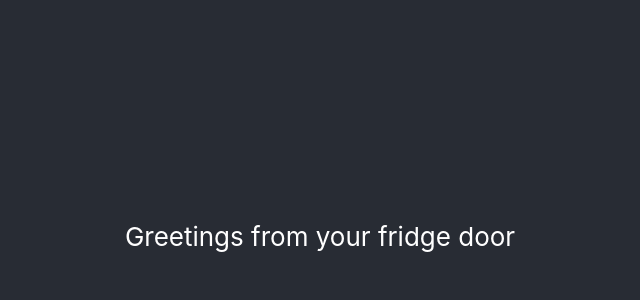
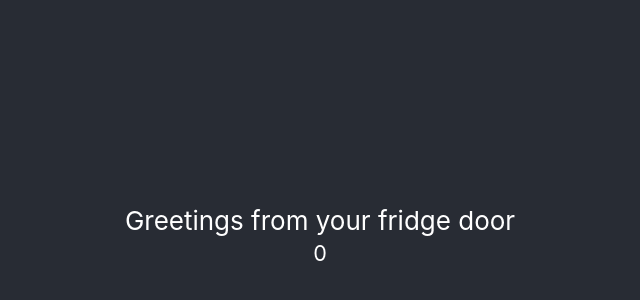
Before and after one commit to hoop33/fridge-door-web, a React (Create React App) app: page / in a window 1280 px wide. Shown: the part 164-464 px from the top of the page, without its empty margins (320-960 px from the left). Built offline with nearby package versions, Linux system fonts and the light colour scheme; no server answers.

Commit message:
feat: message display

```diff
--- a/src/App.css
+++ b/src/App.css
@@ -1,16 +1,5 @@
 .App {
   text-align: center;
-}
-
-.App-logo {
-  height: 40vmin;
-  pointer-events: none;
-}
-
-@media (prefers-reduced-motion: no-preference) {
-  .App-logo {
-    animation: App-logo-spin infinite 20s linear;
-  }
 }
 
 .App-header {
@@ -27,12 +16,3 @@
 .App-link {
   color: #61dafb;
 }
-
-@keyframes App-logo-spin {
-  from {
-    transform: rotate(0deg);
-  }
-  to {
-    transform: rotate(360deg);
-  }
-}
--- a/src/App.js
+++ b/src/App.js
@@ -1,9 +1,10 @@
 import React, { useEffect, useState } from "react";
+import "./Message";
 import "./App.css";
+import Message from "./Message";
 
 function App() {
-  const defaultMessage = "Greetings from your fridge door";
-  const [sinceID, setSinceID] = useState(0);
+  const defaultMessage = { id: 0, text:"Greetings from your fridge door" };
   const [currentMessage, setCurrentMessage] = useState(defaultMessage);
 
   useEffect(() => {
@@ -16,13 +17,12 @@ function App() {
 
   const updateMessage = async () => {
     const message = await getMessage();
-    setSinceID(message? message.id : 0);
-    setCurrentMessage(message? message.text: defaultMessage);
+    setCurrentMessage(message? message : defaultMessage);
   }
 
   const getMessage = async () => {
     const response = await fetch(
-      `http://127.0.0.1:8000/messages?count=1&since_id=${sinceID}`,
+      `/messages?count=1&since_id=${currentMessage.id}`,
       {
         mode: "cors",
       }
@@ -34,9 +34,7 @@ function App() {
   return (
     <div className="App">
       <header className="App-header">
-        <p>
-          {currentMessage}
-        </p>
+        <Message message={currentMessage} />
       </header>
     </div>
   );
--- /dev/null
+++ b/src/Message.js
@@ -0,0 +1,14 @@
+import React from "react";
+
+function Message({ message }) {
+
+  return (
+    <div>
+      <div>{message.text}</div>
+      <small>{message.id}</small>
+    </div>
+  );
+
+}
+
+export default Message;
```
